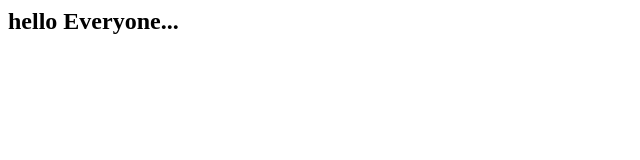
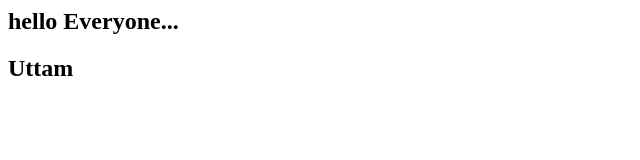
Before and after one commit to AbhikumarDesai/GIT_DEMO, a plain HTML site: page index.html in a window 1280 px wide. Shown: the full height of the page, 0-640 px from the left. Drawn offline with Linux system fonts and the light colour scheme.

Commit message:
Commited...

```diff
--- a/index.html
+++ b/index.html
@@ -1 +1,4 @@
 <h2>hello Everyone...</h2>
+<h2>
+    Uttam
+</h2>
```
